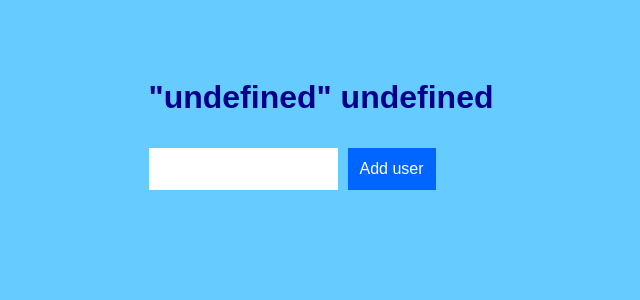
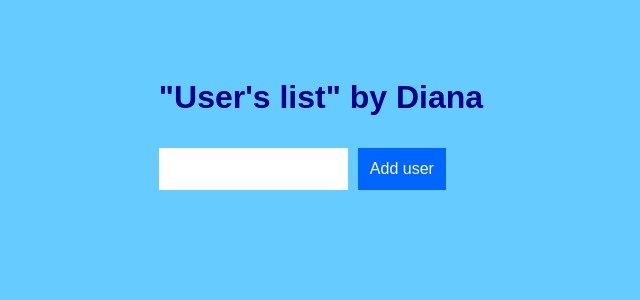
Before and after one commit to dianek05/dianek05.github.io, a React (Create React App) app in the folder react-userlist/: page / in a window 1280 px wide. Shown: the top 300 px of the page, without its empty margins (319-959 px from the left). Built offline with nearby package versions, Linux system fonts and the light colour scheme.

Commit message:
Update App.js

```diff
--- a/react-userlist/src/App.js
+++ b/react-userlist/src/App.js
@@ -7,7 +7,7 @@ class App extends Component {
     return (
       <div className="App">
 
-      <Users />
+      <Users title="User's list" firstName="by Diana" />
 
 
       </div>
```
